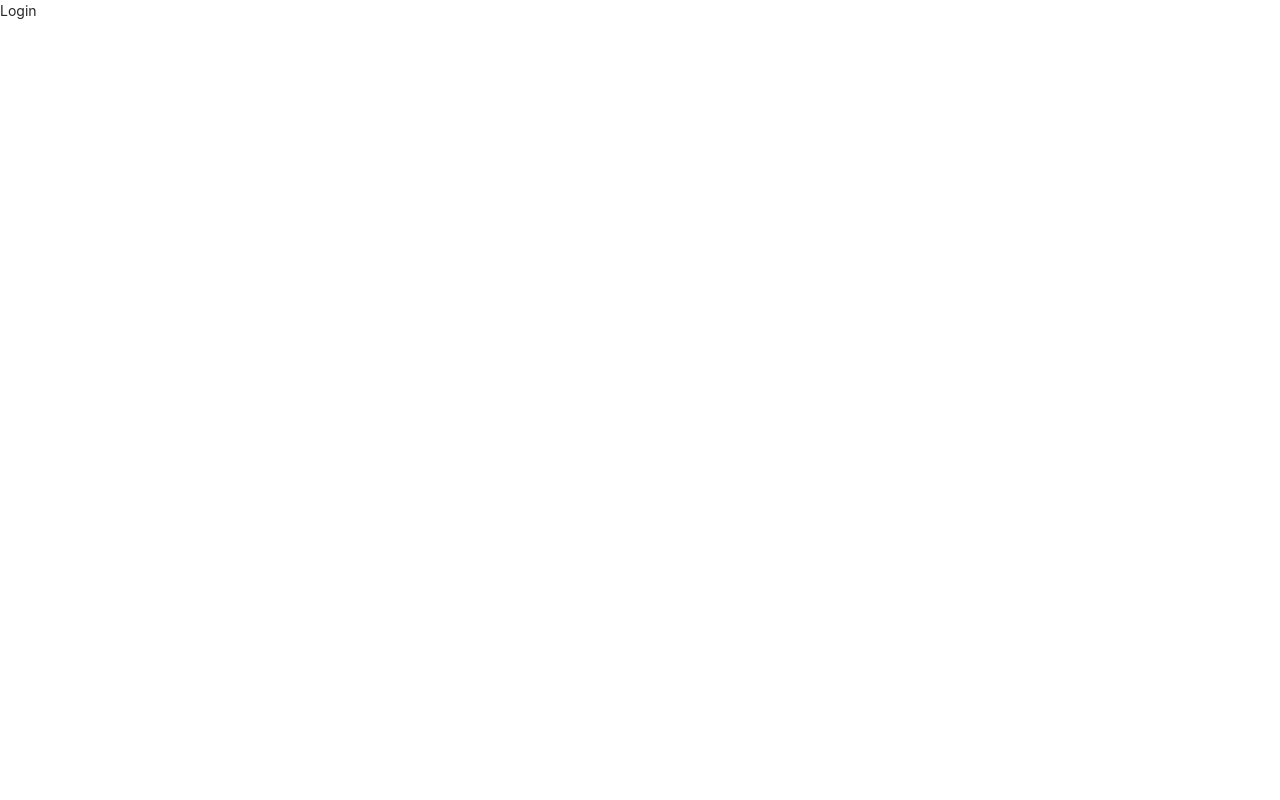
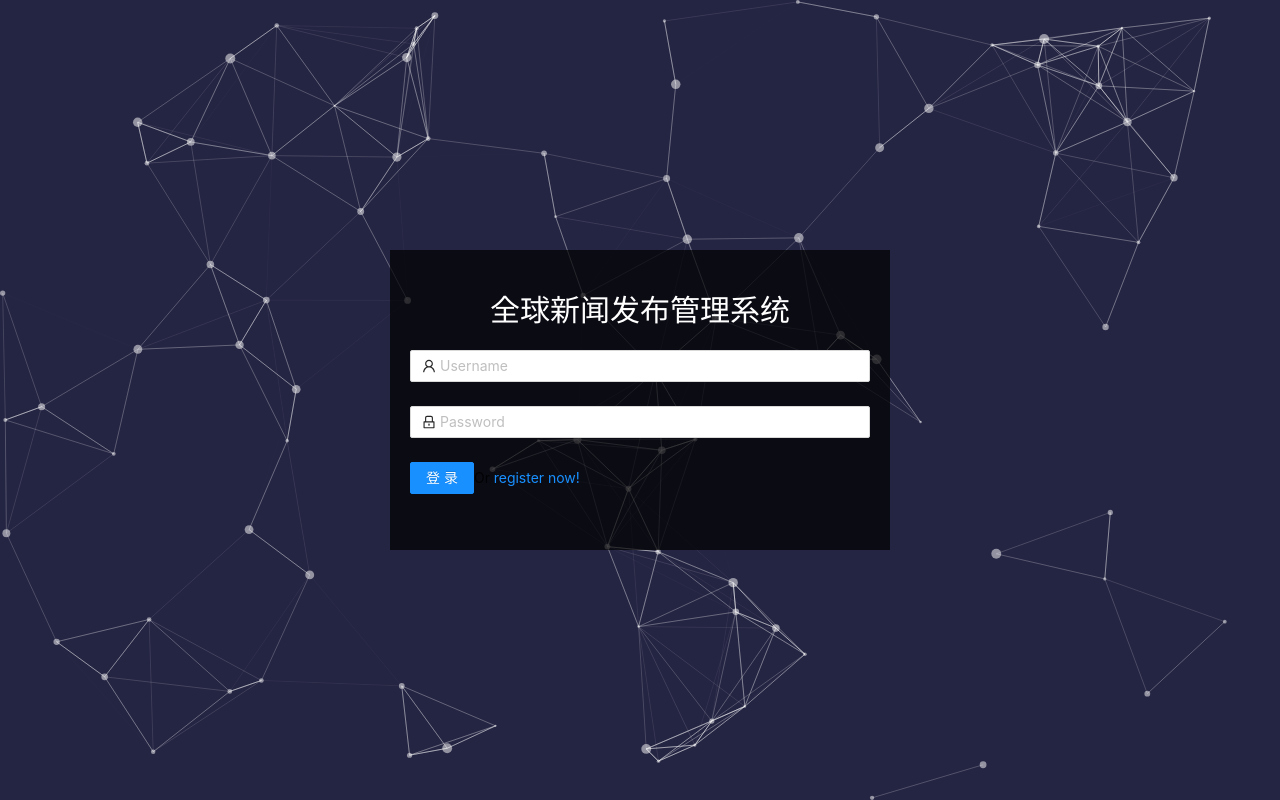
Before and after one commit to kouyou-momiji/newsystem, a React app: page /#/login in a window 1280 px wide. Built offline with nearby package versions, Linux system fonts and the light colour scheme.

Commit message:
[feature] 添加登录表单

```diff
--- a/package.json
+++ b/package.json
@@ -48,6 +48,7 @@
     "react-dev-utils": "^12.0.1",
     "react-dom": "^18.2.0",
     "react-refresh": "^0.11.0",
+    "react-tsparticles": "^2.1.4",
     "resolve": "^1.20.0",
     "resolve-url-loader": "^4.0.0",
     "sass-loader": "^12.3.0",
@@ -56,6 +57,7 @@
     "style-loader": "^3.3.1",
     "tailwindcss": "^3.0.2",
     "terser-webpack-plugin": "^5.2.5",
+    "tsparticles": "^2.1.4",
     "web-vitals": "^2.1.4",
     "webpack": "^5.64.4",
     "webpack-dev-server": "^4.6.0",
--- a/src/components/sandbox/TopHeader.js
+++ b/src/components/sandbox/TopHeader.js
@@ -1,7 +1,7 @@
 /*
  * @Author: yanzhourong
  * @Date: 2022-07-18 07:11:44
- * @LastEditTime: 2022-07-19 07:05:50
+ * @LastEditTime: 2022-08-09 21:40:30
  * @Description:
  */
 import React, { useState } from 'react'
@@ -13,9 +13,10 @@ import {
   VideoCameraOutlined,
 } from '@ant-design/icons';
 import { Layout, Menu, Dropdown, Avatar } from 'antd';
+import { withRouter } from 'react-router-dom';
 const { Header } = Layout;
 
-export default function TopHeader() {
+function TopHeader(props) {
   const [collapsed, setCollapsed] = useState(false);
 
   const changeCollapsed = () => {
@@ -32,7 +33,12 @@ export default function TopHeader() {
         {
           key: '2',
           danger: true,
-          label: '退出',
+          label: (
+            <div onClick={() => {
+              localStorage.removeItem("token")
+              props.history.replace("/login")
+            }}>退出</div>
+          ),
         },
       ]}
     />
@@ -58,3 +64,5 @@ export default function TopHeader() {
     </Header>
   )
 }
+
+export default withRouter(TopHeader)
--- a/src/views/login/Login.css
+++ b/src/views/login/Login.css
@@ -0,0 +1,18 @@
+.formContainer{
+  position: fixed;
+  background-color: rgba(0, 0, 0, 0.7);
+  width: 500px;
+  height: 300px;
+  top: 50%;
+  left: 50%;
+  transform: translate(-50%, -50%);
+  padding: 20px;
+}
+
+.logintitle{
+  text-align: center;
+  height: 80px;
+  line-height: 80px;
+  font-size: 30px;
+  color: white;
+}
--- a/src/views/login/Login.js
+++ b/src/views/login/Login.js
@@ -1,13 +1,146 @@
 /*
  * @Author: yanzhourong
  * @Date: 2022-06-29 22:14:19
- * @LastEditTime: 2022-06-29 22:14:45
+ * @LastEditTime: 2022-08-09 22:34:59
  * @Description:
  */
 import React from 'react'
+import { Form, Button, Input } from 'antd'
+import { LockOutlined, UserOutlined } from '@ant-design/icons';
+import Particles from "react-tsparticles";
+import { loadFull } from "tsparticles";
+import './Login.css'
 
 export default function Login() {
+
+  const onFinish = (values) => {
+    console.log(values)
+  }
+
+  const particlesInit = async (main) => {
+    console.log(main);
+
+    // you can initialize the tsParticles instance (main) here, adding custom shapes or presets
+    // this loads the tsparticles package bundle, it's the easiest method for getting everything ready
+    // starting from v2 you can add only the features you need reducing the bundle size
+    await loadFull(main);
+  };
+
+  const particlesLoaded = (container) => {
+    console.log(container);
+  };
+
   return (
-    <div>Login</div>
+    <div style={{background: 'rgb(35,39,65)', height:"100%"}}>
+      <Particles
+      id="tsparticles"
+      init={particlesInit}
+      loaded={particlesLoaded}
+      height={document.documentElement.clientHeight}
+      options={{
+        background: {
+          color: {
+            value: "#242443",
+          },
+        },
+        fpsLimit: 120,
+        interactivity: {
+          events: {
+            onClick: {
+              enable: true,
+              mode: "push",
+            },
+            onHover: {
+              enable: true,
+              mode: "repulse",
+            },
+            resize: true,
+          },
+          modes: {
+            push: {
+              quantity: 4,
+            },
+            repulse: {
+              distance: 75,
+              duration: 0.4,
+            },
+          },
+        },
+        particles: {
+          color: {
+            value: "#ffffff",
+          },
+          links: {
+            color: "#ffffff",
+            distance: 150,
+            enable: true,
+            opacity: 0.5,
+            width: 1,
+          },
+          collisions: {
+            enable: true,
+          },
+          move: {
+            direction: "none",
+            enable: true,
+            outModes: {
+              default: "bounce",
+            },
+            random: false,
+            speed: 3,
+            straight: false,
+          },
+          number: {
+            density: {
+              enable: true,
+              area: 800,
+            },
+            value: 80,
+          },
+          opacity: {
+            value: 0.5,
+          },
+          shape: {
+            type: "circle",
+          },
+          size: {
+            value: { min: 1, max: 5 },
+          },
+        },
+        detectRetina: true,
+      }}
+    />
+      <div className='formContainer'>
+        <div className='logintitle'>全球新闻发布管理系统</div>
+        <Form
+          name="normal_login"
+          className="login-form"
+          onFinish={onFinish}
+        >
+          <Form.Item
+            name="username"
+            rules={[{ required: true, message: 'Please input your Username!' }]}
+          >
+            <Input prefix={<UserOutlined className="site-form-item-icon" />} placeholder="Username" />
+          </Form.Item>
+          <Form.Item
+            name="password"
+            rules={[{ required: true, message: 'Please input your Password!' }]}
+          >
+            <Input
+              prefix={<LockOutlined className="site-form-item-icon" />}
+              type="password"
+              placeholder="Password"
+            />
+          </Form.Item>
+          <Form.Item>
+            <Button type="primary" htmlType="submit" className="login-form-button">
+              登录
+            </Button>
+            Or <a href="">register now!</a>
+          </Form.Item>
+        </Form>
+      </div>
+    </div>
   )
 }
```
Also changed, not shown: 1 other file (tests, documents, lock files or other folders).
